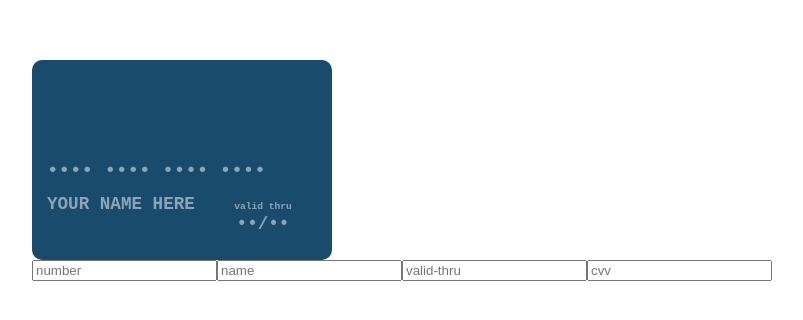
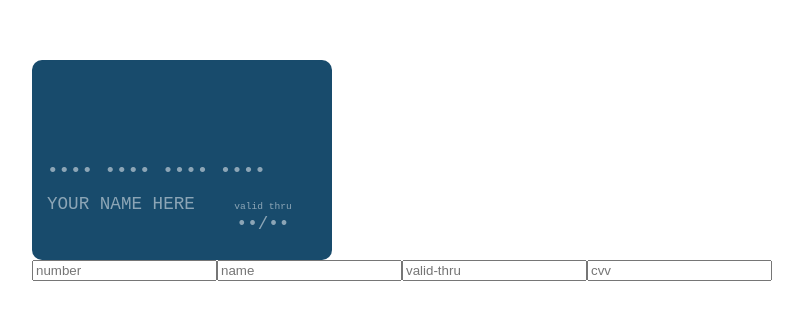
Before and after one commit to iassia/react-playground, a React (Vite) app: page / in a window 1280 px wide. Shown: the part 240-560 px from the top of the page, without its empty margins (238-1041 px from the left). Built offline with nearby package versions, Linux system fonts and the light colour scheme.

Commit message:
feat: include focused styled to improve ux

```diff
--- a/src/App.tsx
+++ b/src/App.tsx
@@ -5,6 +5,15 @@ import { CardFace } from './utils/enums.ts'
 
 type Methods = {
   [key: string]: React.Dispatch<React.SetStateAction<string>>
+}
+
+type Input = {
+  name: string
+  value?: string | number
+  maxLength?: number
+  type?: string
+  onFocus?: () => void
+  onBlur?: () => void
 }
 
 const formatNumber = (number: string): string => {
@@ -29,6 +38,7 @@ const formatters = {
 }
 
 function App() {
+  const [focus, setFocus] = useState('')
   const [cvv, setCvv] = useState('')
   const [number, setNumber] = useState('')
   const [name, setName] = useState('')
@@ -45,7 +55,12 @@ function App() {
     methods[`set${kebabToPascalCase(name)}`](formattedValue)
   }
 
-  const inputs = [
+  const setFocusedInput = (input: Input) => {
+    setFocus(input.name)
+    input.onFocus?.()
+  }
+
+  const inputs: Input[] = [
     {
       name: 'number',
       value: number,
@@ -78,6 +93,7 @@ function App() {
         name={name}
         validThru={validThru}
         face={cardFace}
+        focus={focus}
       />
       {inputs.map((input) => {
         return (
@@ -89,7 +105,7 @@ function App() {
             value={input.value}
             maxLength={input.maxLength}
             onChange={handleInput}
-            onFocus={input.onFocus}
+            onFocus={() => setFocusedInput(input)}
             onBlur={input.onBlur}
           />
         )
--- a/src/components/credit-card/CreditCard.tsx
+++ b/src/components/credit-card/CreditCard.tsx
@@ -30,6 +30,7 @@ interface CreditCardProps {
   name: string
   number: string
   validThru: string
+  focus: string
 }
 
 const CreditCard = ({
@@ -38,11 +39,17 @@ const CreditCard = ({
   name,
   number,
   validThru,
+  focus,
 }: CreditCardProps) => {
   return (
     <Card role='img' aria-label='Credit Card'>
       <CardBody aria-hidden='true' face={face}>
-        <FrontFace number={number} name={name} validThru={validThru} />
+        <FrontFace
+          number={number}
+          name={name}
+          validThru={validThru}
+          focus={focus}
+        />
         <BackFace cvv={cvv} />
       </CardBody>
     </Card>
--- a/src/components/credit-card/FrontFace.tsx
+++ b/src/components/credit-card/FrontFace.tsx
@@ -3,10 +3,12 @@ import CardFace from './CardFace.tsx'
 
 interface TextProps {
   hasData: boolean
+  focused: boolean
 }
 
 const TextStyle = styled.div<TextProps>`
   opacity: ${(props) => (props.hasData ? 1 : 0.5)};
+  font-weight: ${(props) => (props.focused ? 700 : 400)};
 `
 
 const CardFront = styled(CardFace)`
@@ -51,17 +53,20 @@ interface CreditCardProps {
   name: string
   number: string
   validThru: string
+  focus: string
 }
 
-const FrontFace = ({ name, number, validThru }: CreditCardProps) => {
+const FrontFace = ({ name, number, validThru, focus }: CreditCardProps) => {
   return (
     <CardFront>
       <LogoArea />
-      <Number hasData={Boolean(number)}>
+      <Number hasData={Boolean(number)} focused={focus === 'number'}>
         {number || '•••• •••• •••• ••••'}
       </Number>
-      <Name hasData={Boolean(name)}>{name || 'your name here'}</Name>
-      <ValidThru hasData={Boolean(validThru)}>
+      <Name hasData={Boolean(name)} focused={focus === 'name'}>
+        {name || 'your name here'}
+      </Name>
+      <ValidThru hasData={Boolean(validThru)} focused={focus === 'valid-thru'}>
         <span>valid thru</span>
         <br />
         {validThru || '••/••'}
```
Also changed, not shown: 1 other file (tests, documents, lock files or other folders).
